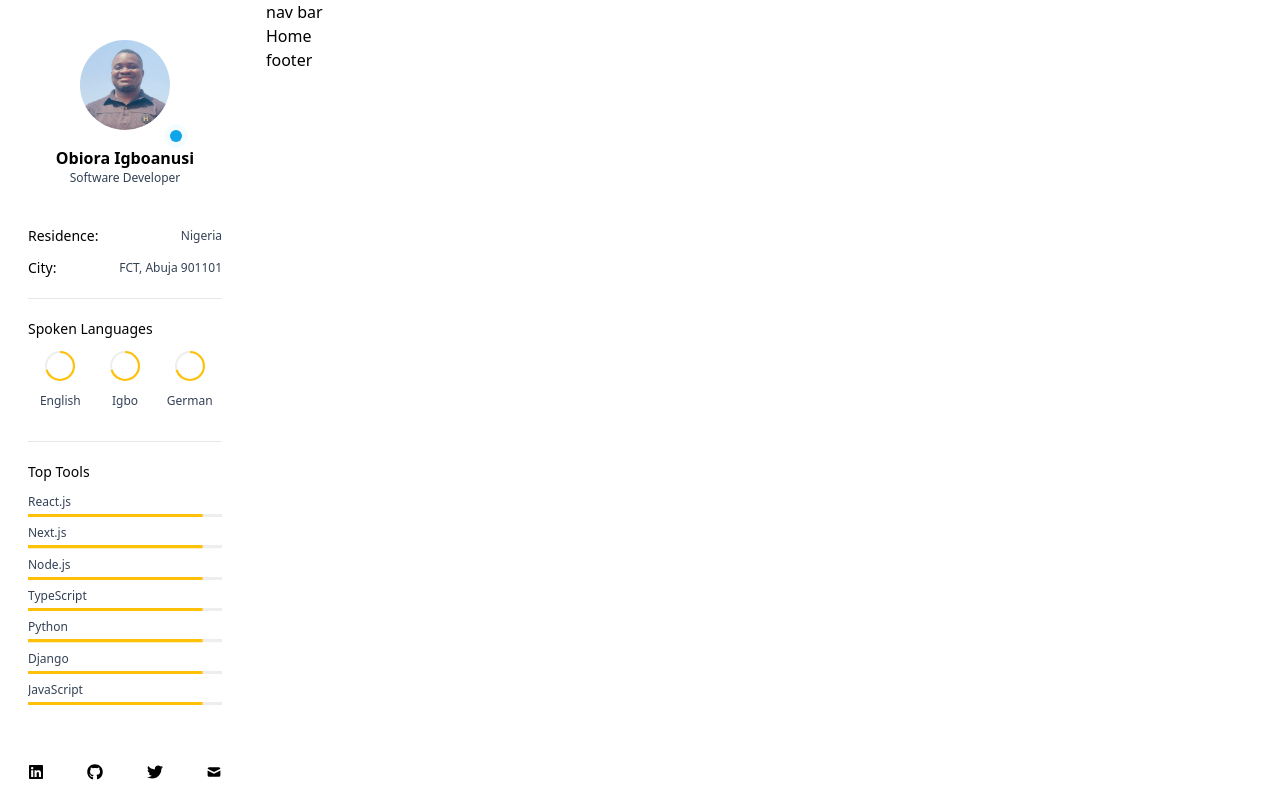
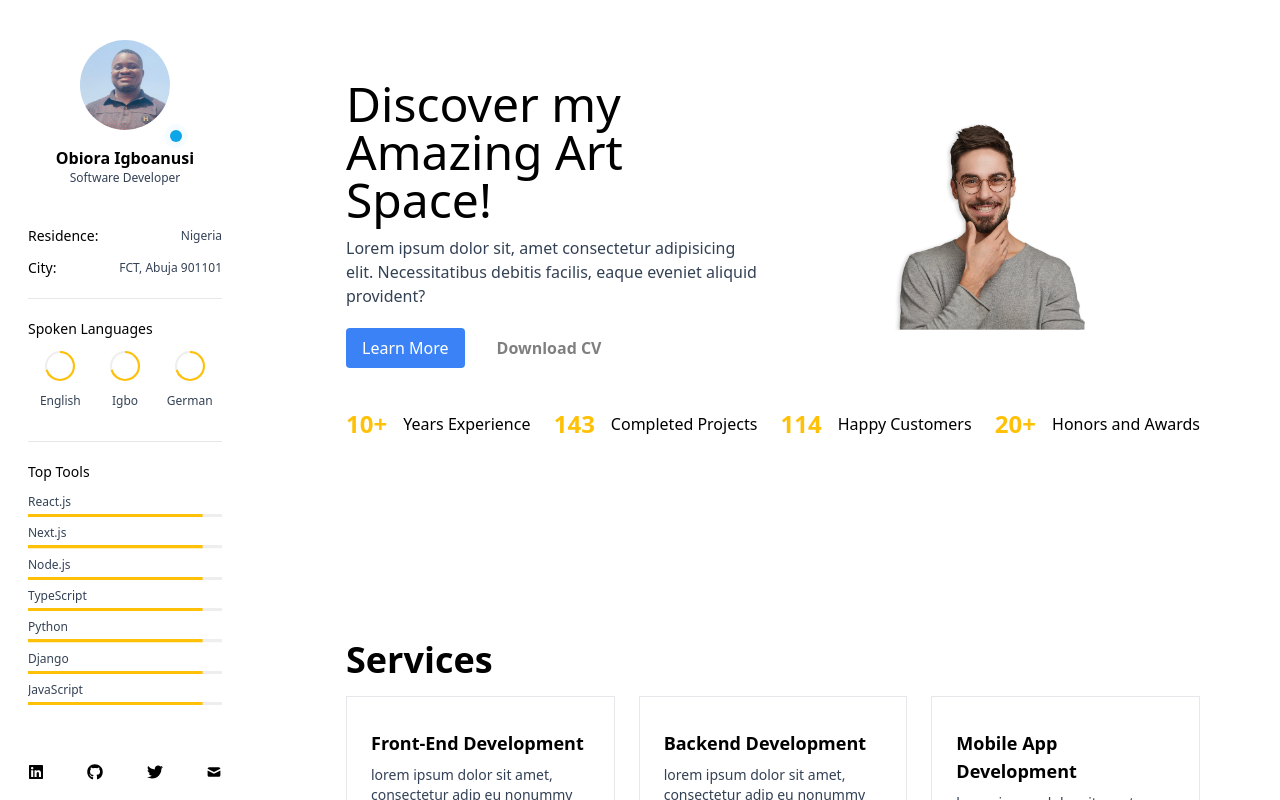
Before and after one commit to obioraigboanusi/obioraigboanusi-portfolio, a React (Vite) app: page / in a window 1280 px wide. Built offline with nearby package versions, Linux system fonts and the light colour scheme.

Commit message:
Put sections in home

```diff
--- a/src/components/AppLayout.tsx
+++ b/src/components/AppLayout.tsx
@@ -5,9 +5,9 @@ function AppLayout({ children }: any) {
     <div className="flex gap-4">
       <Sidebar />
       <section>
-        <nav>nav bar</nav>
+        {/* <nav>nav bar</nav> */}
         {children}
-        <footer>footer</footer>
+        {/* <footer>footer</footer> */}
       </section>
     </div>
   );
--- a/src/index.css
+++ b/src/index.css
@@ -1,7 +1,6 @@
 @tailwind base;
 @tailwind components;
 @tailwind utilities;
-
 
 @layer utilities {
   @variants responsive {
@@ -12,8 +11,33 @@
 
     /* Hide scrollbar for IE, Edge and Firefox */
     .no-scrollbar {
-          -ms-overflow-style: none;  /* IE and Edge */
-          scrollbar-width: none;  /* Firefox */
+      -ms-overflow-style: none; /* IE and Edge */
+      scrollbar-width: none; /* Firefox */
     }
   }
 }
+
+html {
+  scroll-behavior: smooth !important;
+}
+
+.btn {
+  @apply py-2 px-4 rounded;
+}
+
+.btn-default {
+  @apply font-semibold opacity-50;
+}
+.btn-default:hover {
+  @apply opacity-100;
+}
+.btn-primary {
+  @apply bg-blue-500 text-white;
+}
+.btn-primary:hover {
+  @apply bg-blue-700;
+}
+
+.container{
+  @apply py-20 px-20;
+}
--- a/src/pages/Home.tsx
+++ b/src/pages/Home.tsx
@@ -1,9 +1,17 @@
-import React from 'react'
+import Hero from '../components/Hero';
+import Portfolio from '../components/Portfolio';
+import Services from '../components/Services';
 
 function Home() {
   return (
-    <div>Home</div>
-  )
+    <section>
+      <div className="max-h-screen overflow-y-scroll no-scrollbar">
+        <Hero />
+        <Services />
+        <Portfolio />
+      </div>
+    </section>
+  );
 }
 
-export default Home
+export default Home;
--- a/src/utils.tsx
+++ b/src/utils.tsx
@@ -5,6 +5,7 @@ export const keyInfo = [
   { name: 'Residence', value: 'Nigeria' },
   { name: 'City', value: 'FCT, Abuja 901101' },
 ];
+
 export const spokenLanguages = [
   { name: 'English', value: 80 },
   { name: 'Igbo', value: 100 },
@@ -36,15 +37,15 @@ export const tools = [
     value: 9,
   },
   {
-    name:"Next.js",
+    name: 'Next.js',
     value: 10,
   },
   {
-    name:"Node.js",
+    name: 'Node.js',
     value: 10,
   },
   {
-    name:"TypeScript",
+    name: 'TypeScript',
     value: 10,
   },
   {
@@ -52,11 +53,108 @@ export const tools = [
     value: 9,
   },
   {
-    name:"Django",
+    name: 'Django',
     value: 10,
   },
   {
-    name:"JavaScript",
+    name: 'JavaScript',
     value: 10,
   },
 ];
+
+export const attributes = [
+  { value: '10', title: 'Years Experience', suffix: '+' },
+  { value: '143', title: 'Completed Projects', suffix: '' },
+  { value: '114', title: 'Happy Customers', suffix: '' },
+  { value: '20', title: 'Honors and Awards', suffix: '+' },
+];
+
+export const services = [
+  {
+    name: 'Front-End Development',
+    description:
+      'lorem ipsum dolor sit amet, consectetur adip eu nonummy just   et accusam et. Lorem ipsum dolor sit amet, consectetur',
+  },
+  {
+    name: 'Backend Development',
+    description:
+      'lorem ipsum dolor sit amet, consectetur adip eu nonummy just   et accusam et. Lorem ipsum dolor sit amet, consectetur',
+  },
+  {
+    name: 'Mobile App Development',
+    description:
+      'lorem ipsum dolor sit amet, consectetur adip eu nonummy just   et accusam et. Lorem ipsum dolor sit amet, consectetur',
+  },
+  {
+    name: 'Career Coaching',
+    description:
+      'lorem ipsum dolor sit amet, consectetur adip eu nonummy just   et accusam et. Lorem ipsum dolor sit amet, consectetur',
+  },
+  {
+    name: 'Bug Fixes',
+    description:
+      'lorem ipsum dolor sit amet, consectetur adip eu nonummy just   et accusam et. Lorem ipsum dolor sit amet, consectetur',
+  },
+  {
+    name: 'Maintenance & Optimization',
+    description:
+      'lorem ipsum dolor sit amet, consectetur adip eu nonummy just   et accusam et. Lorem ipsum dolor sit amet, consectetur',
+  },
+];
+
+export const projects = [
+  {
+    title: 'Project title',
+    description: 'Sit amet, consectetur adipisicing elit. Quas, architecto.',
+    bannerUrl:
+      'https://elanta.app/nazar/arter-demo-new/img/works/thumbnail/5.jpg',
+  },
+  {
+    title: 'Project title',
+    description: 'Sit amet, consectetur adipisicing elit. Quas, architecto.',
+    bannerUrl:
+      'https://elanta.app/nazar/arter-demo-new/img/works/thumbnail/5.jpg',
+  },
+  {
+    title: 'Project title',
+    description: 'Sit amet, consectetur adipisicing elit. Quas, architecto.',
+    bannerUrl:
+      'https://elanta.app/nazar/arter-demo-new/img/works/thumbnail/5.jpg',
+  },
+  {
+    title: 'Project title',
+    description: 'Sit amet, consectetur adipisicing elit. Quas, architecto.',
+    bannerUrl:
+      'https://elanta.app/nazar/arter-demo-new/img/works/thumbnail/5.jpg',
+  },
+  {
+    title: 'Project title',
+    description: 'Sit amet, consectetur adipisicing elit. Quas, architecto.',
+    bannerUrl:
+      'https://elanta.app/nazar/arter-demo-new/img/works/thumbnail/5.jpg',
+  },
+  {
+    title: 'Project title',
+    description: 'Sit amet, consectetur adipisicing elit. Quas, architecto.',
+    bannerUrl:
+      'https://elanta.app/nazar/arter-demo-new/img/works/thumbnail/5.jpg',
+  },
+  {
+    title: 'Project title',
+    description: 'Sit amet, consectetur adipisicing elit. Quas, architecto.',
+    bannerUrl:
+      'https://elanta.app/nazar/arter-demo-new/img/works/thumbnail/5.jpg',
+  },
+  {
+    title: 'Project title',
+    description: 'Sit amet, consectetur adipisicing elit. Quas, architecto.',
+    bannerUrl:
+      'https://elanta.app/nazar/arter-demo-new/img/works/thumbnail/5.jpg',
+  },
+  {
+    title: 'Project title',
+    description: 'Sit amet, consectetur adipisicing elit. Quas, architecto.',
+    bannerUrl:
+      'https://elanta.app/nazar/arter-demo-new/img/works/thumbnail/5.jpg',
+  },
+];
```
Also changed, not shown: src/assets/face-2.png (added). Lines whose indentation alone changed are shown as unchanged.
